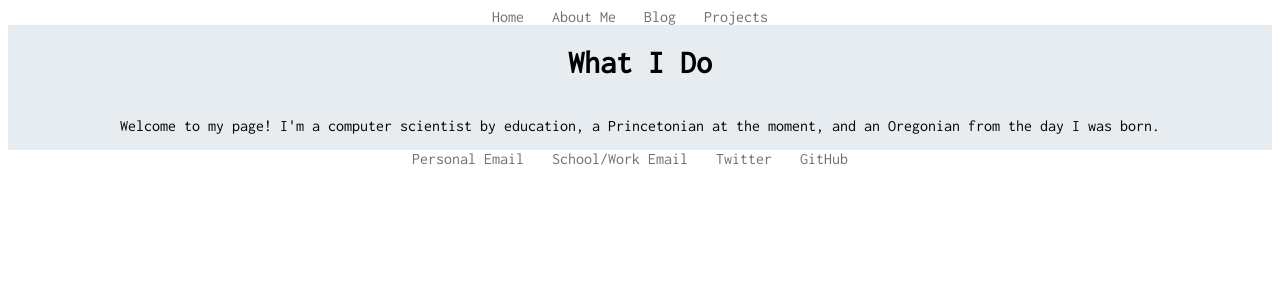
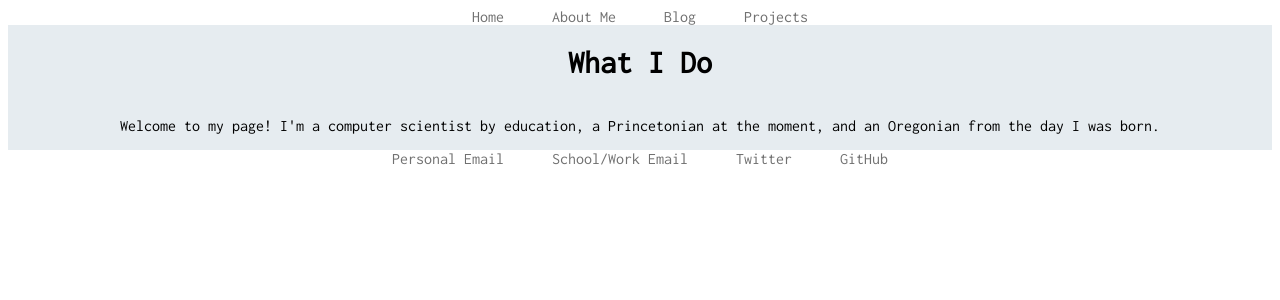
Before and after one commit to justintranjt/justintranjt.github.io, a Jekyll site: the page built from index.html, in a window 1280 px wide. Shown: the top 300 px of the page. Built offline with Jekyll 4.4.1, drawn with Linux system fonts in a browser that asks for light colours.

Commit message:
Update mainstyle.css

```diff
--- a/css/mainstyle.css
+++ b/css/mainstyle.css
@@ -39,10 +39,9 @@ ul {
     text-align: center;
 }
 
-.contactnav li{
+nav li, footer li {
     display: inline;
-    padding-right: 20px;
-    pading-right: 20px;
+    padding: 20px 20px 20px 20px;
 }
 
 </style>
```
